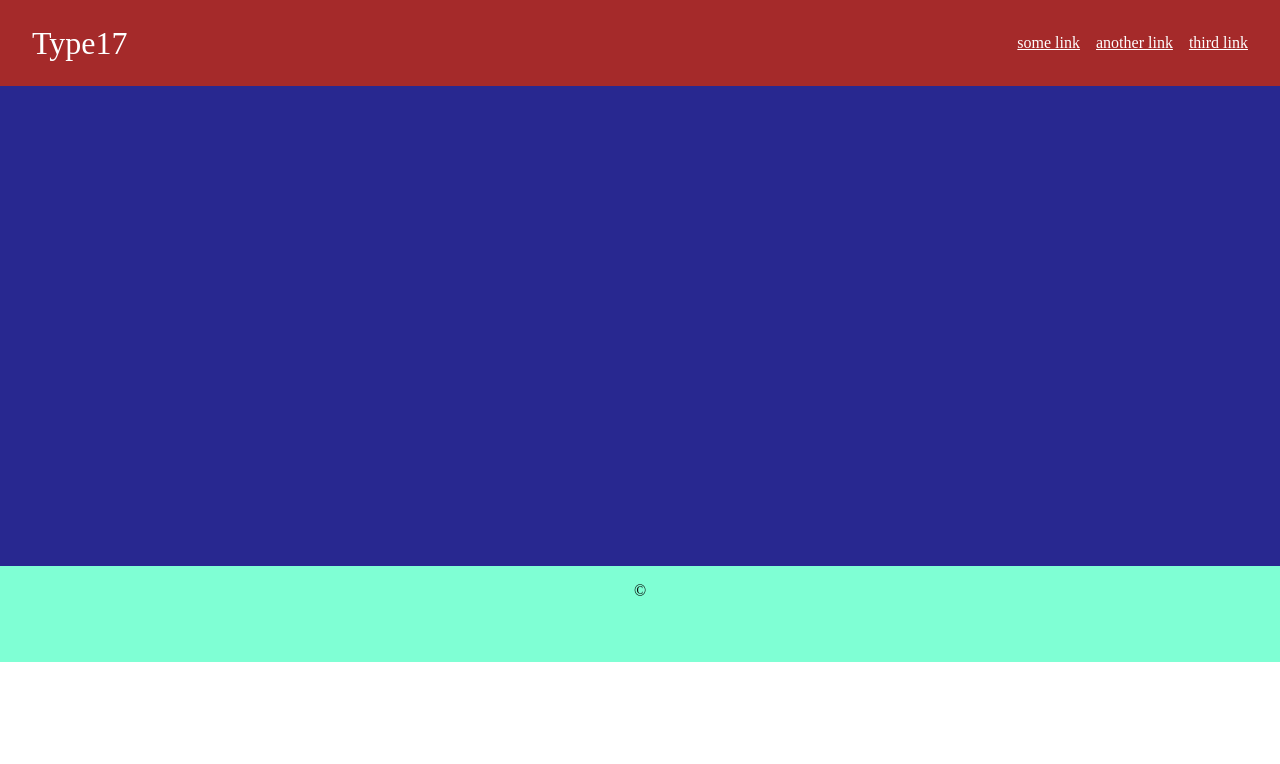
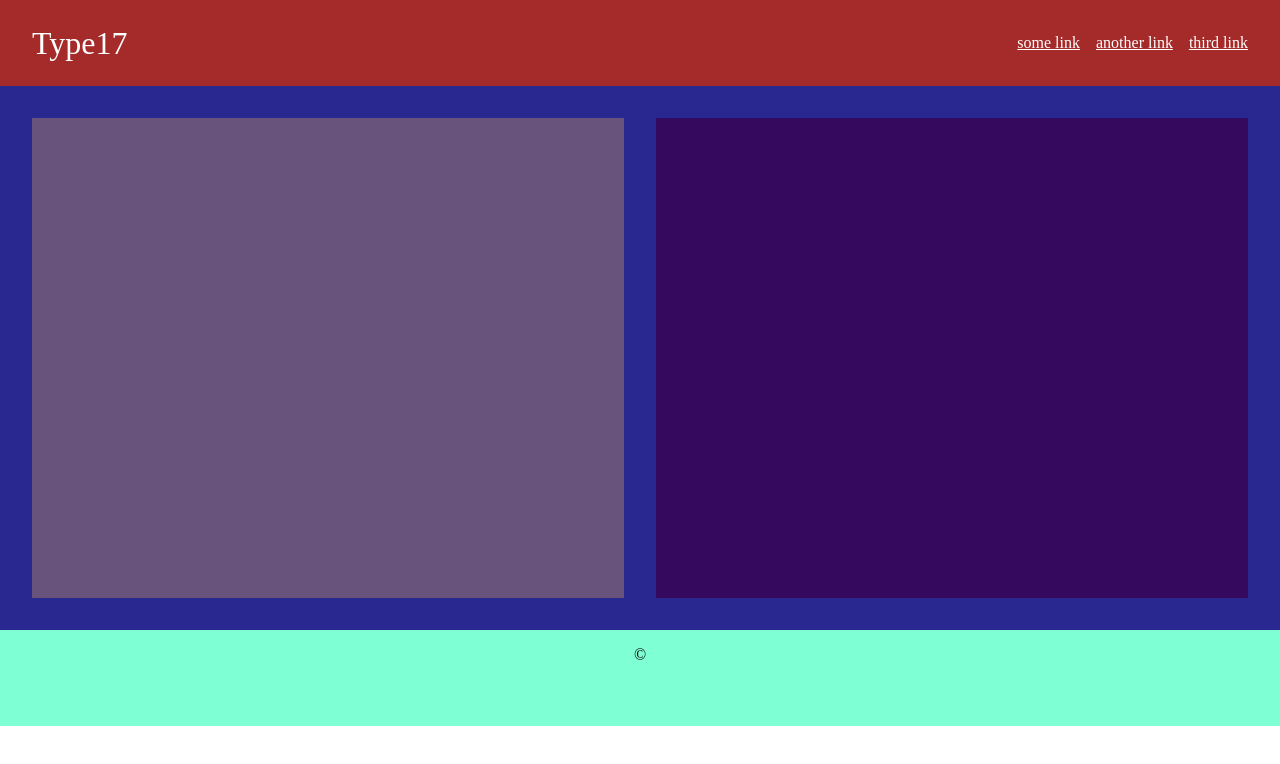
Before and after one commit to Vytautas77/reactProject, a Next.js app: page / in a window 1280 px wide. Shown: the top 764 px of the page. Built offline with nearby package versions, Linux system fonts and the light colour scheme.

Commit message:
add firt commit

```diff
--- a/pages/index.js
+++ b/pages/index.js
@@ -19,7 +19,10 @@ const Home = () => {
           </ul>
         </nav>
       </header>
-      <main className={styles.main}></main>
+      <main className={styles.main}>
+        <div className={styles.leftBox}></div>
+        <div className={styles.rightBox}></div>
+      </main>
       <footer className={styles.footer}>
         <spam>&#169;</spam>
       </footer>
--- a/styles/Home.module.css
+++ b/styles/Home.module.css
@@ -22,6 +22,19 @@
 .main {
   background-color: rgb(40, 40, 144);
   height: 30rem;
+  display: flex;
+  gap: 2rem;
+  padding: 2rem;
+}
+.leftBox {
+  background-color: rgb(104, 83, 124);
+  height: 100%;
+  width: 50%;
+}
+.rightBox {
+  background-color: rgb(53, 10, 94);
+  width: 50%;
+  height: 100%;
 }
 .footer {
   background-color: aquamarine;
```
